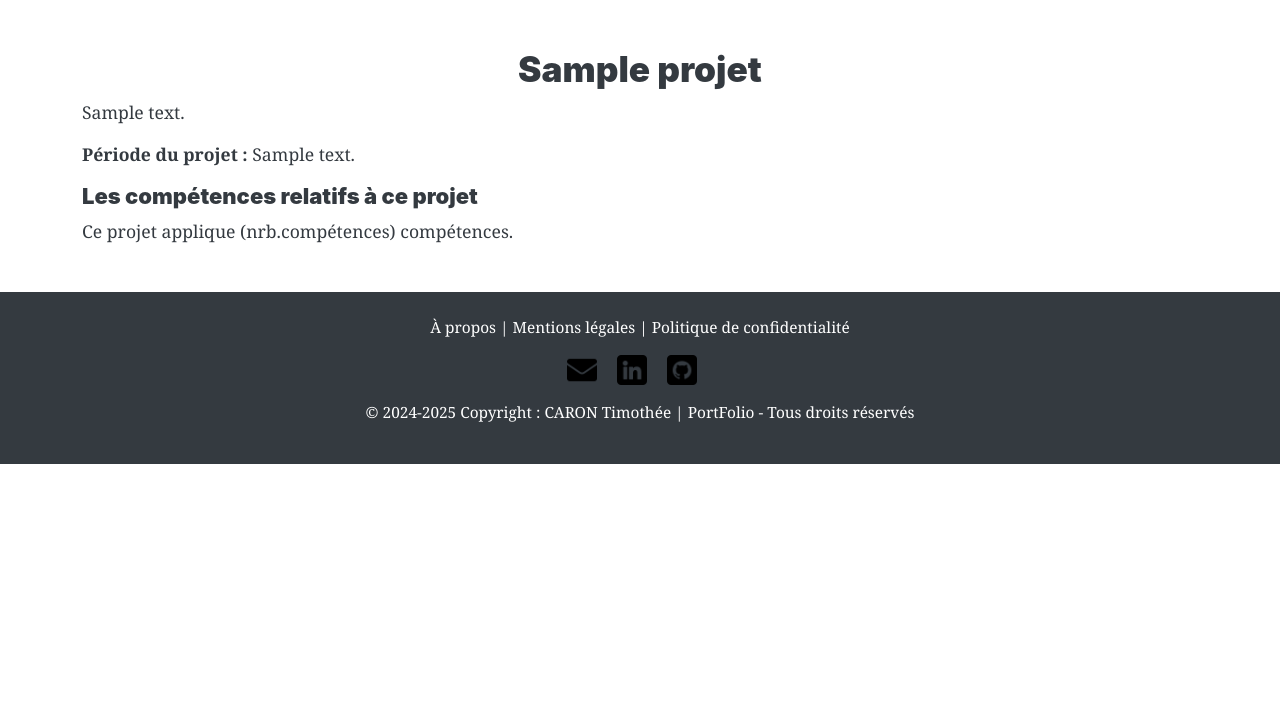
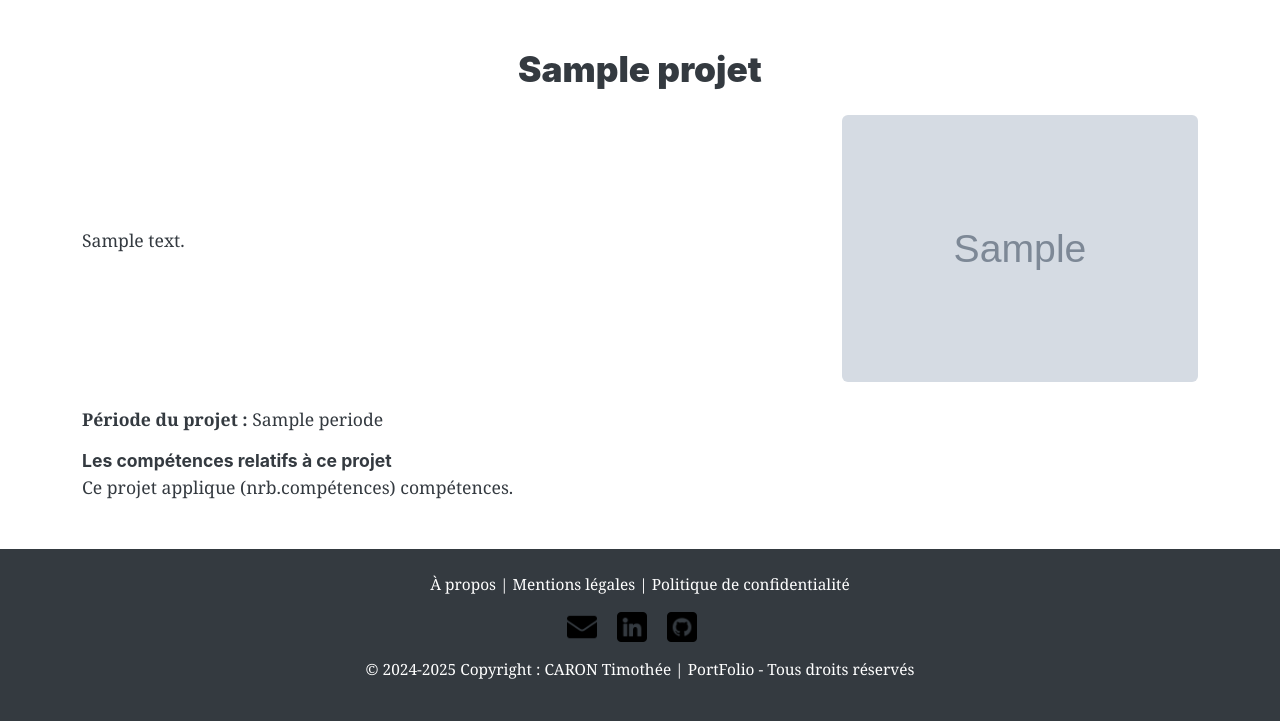
Before and after one commit to timotheecaronepsi/portfolio, a Symfony app: template templates/projet/show-projet.html.twig in a window 1280 px wide. Shown: the part 153-874 px from the top of the page. Before the commit the page ends 617 px from the top, so only its background shows below. Run offline with Twig, Linux system fonts and the light colour scheme; the template is opened without the code that fills it: most values are stand-ins (such as "Sample title", 1, 10 or a date in 2020); grey boxes marked "Sample" are stand-in pictures; some libraries are stand-ins or nearby versions.

Commit message:
Modification de projet

```diff
--- a/templates/competence/show-competence.html.twig
+++ b/templates/competence/show-competence.html.twig
@@ -1,5 +1,4 @@
 {% extends 'base.html.twig' %}
-
 {% block title %}
 	{{ parent() }}
 	{{ competence.nom }}
--- a/templates/projet/show-projet.html.twig
+++ b/templates/projet/show-projet.html.twig
@@ -9,10 +9,27 @@
 {% endblock %}
 {% block body %}
 	<div class="container mt-5">
-		<h2 class="text-center titre_prj tb"><strong>{{ projet.nom }}</strong></h2>
-		<p class="description_prj">{{ projet.description }}</p>
-        <p class="description_prj"><strong class="tb periode-text">Période du projet :</strong> {{ projet.description }}</p>
-		<h5 class="rela-prj tb"><strong>Les compétences relatifs à ce projet</strong></h5>
-		<p>Ce projet applique (nrb.compétences) compétences.</p>
-	</div>
-{% endblock %}
+		<h2 class="text-center titre_prj tb">
+			<strong>{{ projet.nom }}</strong>
+		</h2>
+		<div
+			class="row align-items-center mt-4">
+			<div class="col-md-8 pe-4 description_prj">
+				<p class="text-desc">{{ projet.description }}</p>
+			</div>
+
+			<div class="col-md-4 text-center">
+				<img src="{{ asset('img/projet/' ~ (projet.image)) }}" alt="{{ projet.nom }}" class="project-image img-fluid rounded">
+			</div>
+		</div>
+
+		<div class="mt-4 periode-text">
+			<p>
+				<strong class="tb">Période du projet :</strong>
+				{{ projet.periode }}
+			</p>
+		</div>
+		<strong>Les compétences relatifs à ce projet</strong>
+	</h5>
+	<p>Ce projet applique (nrb.compétences) compétences.</p>
+</div>{% endblock %}
```
Also changed, not shown: assets/styles/projet.css (+16 -2 lines), migrations/Version20241201143631.php (added, +31 -0 lines), src/Entity/Projet.php (+15 -0 lines), public/img/projet/Boite_de_rendu.png (added), public/img/projet/Burn_out_guard.png (added), public/img/projet/Clinique_réseaux.png (added), public/img/projet/Duel_de_guerrier.png (added), public/img/projet/Green_game.png (added), public/img/projet/My_diamonds.png (added), public/img/projet/Neptune.png (added), public/img/projet/Shopshop.png (added).
